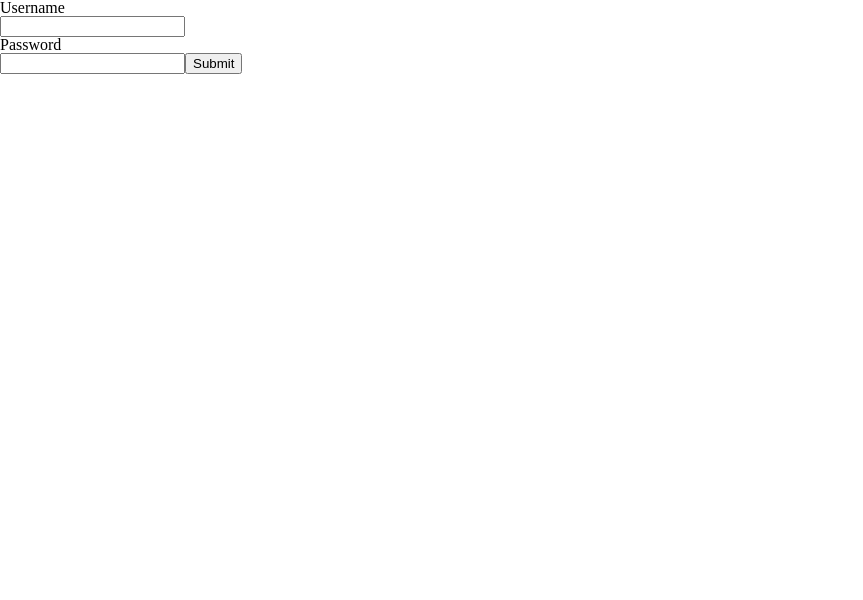
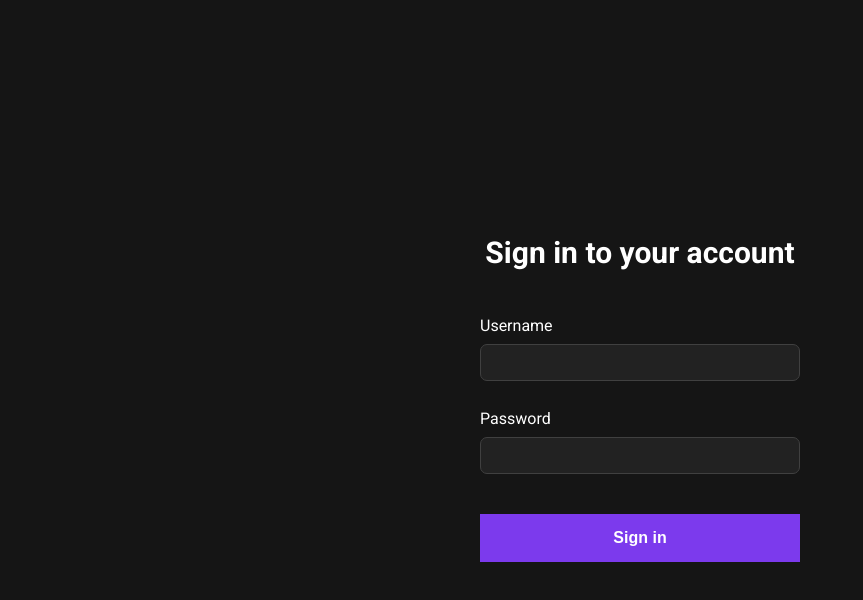
Before and after one commit to khoatranvan245/NoteApp, a React (Vite) app in the folder Frontend/: page / in a window 1280 px wide. Shown: the top 600 px of the page, without its empty margins (0-863 px from the left). Built offline with nearby package versions, Linux system fonts and the light colour scheme.

Commit message:
change sign up page design

```diff
--- a/Frontend/src/App.module.scss
+++ b/Frontend/src/App.module.scss
@@ -1,3 +1,65 @@
-.form {
-  background-color: red;
+.container {
+  height: 100vh;
+  display: flex;
+  flex-direction: column;
+  align-items: center;
+  justify-content: center;
+  background-color: #151515;
+
+  .formContainer {
+    background-color: #151515;
+    display: flex;
+    flex-direction: column;
+    align-items: center;
+    justify-content: center;
+    width: 25%;
+    height: 50%;
+
+    .title {
+      font-size: 30px;
+      color: white;
+      font-weight: bold;
+    }
+
+    form {
+      display: flex;
+      flex-direction: column;
+      width: 100%;
+      margin-top: 20px;
+
+      p {
+        margin-top: 30px;
+        margin-bottom: 10px;
+        color: white;
+      }
+
+      input[name="username"],
+      input[name="password"] {
+        padding: 10px 5px;
+        background-color: #222222;
+        border: 1px solid #404040;
+        border-radius: 7px;
+        color: white;
+
+        &:focus {
+          outline: 3px solid #404040;
+        }
+
+        &::-ms-reveal {
+          filter: invert(100%);
+        }
+      }
+
+
+      input[type="submit"] {
+        background-color: #7c3aed;
+        color: white;
+        border: none;
+        margin-top: 40px;
+        padding: 15px 0;
+        font-size: 16px;
+        font-weight: bold;
+      }
+    }
+  }
 }
--- a/Frontend/src/App.tsx
+++ b/Frontend/src/App.tsx
@@ -1,5 +1,5 @@
 import { FormEvent, useState } from "react"
-
+import styles from "./app.module.scss"
 function App() {
   const [username, setUsername] = useState<string>()
   const [password, setPassword] = useState<string>()
@@ -14,16 +14,23 @@ function App() {
       body: JSON.stringify({ username, password })
     })
     const data = await response.json()
-    console.log(data)
+    console.log(data.token)
   }
 
-  return <form onSubmit={(e) => handleSubmit(e)}>
-    <p>Username</p>
-    <input type="text" name="username" onChange={(e) => { setUsername(e.target.value) }} />
-    <p>Password</p>
-    <input type="password" name="password" onChange={(e) => { setPassword(e.target.value) }} />
-    <input type="submit" />
-  </form>
+  return (
+    <div className={styles.container}>
+      <div className={styles.formContainer}>
+        <p className={styles.title}>Sign in to your account</p>
+        <form onSubmit={(e) => handleSubmit(e)}>
+          <p>Username</p>
+          <input type="text" name="username" onChange={(e) => { setUsername(e.target.value) }} />
+          <p>Password</p>
+          <input type="password" name="password" onChange={(e) => { setPassword(e.target.value) }} />
+          <input type="submit" value="Sign in" />
+        </form>
+      </div>
+    </div>
+  )
 }
 
 export default App
--- a/Frontend/src/main.tsx
+++ b/Frontend/src/main.tsx
@@ -2,6 +2,7 @@ import { StrictMode } from 'react'
 import { createRoot } from 'react-dom/client'
 import App from './App.tsx'
 import { BrowserRouter, Routes, Route } from "react-router"
+import "./index.scss"
 
 createRoot(document.getElementById('root')!).render(
   <StrictMode>
```
